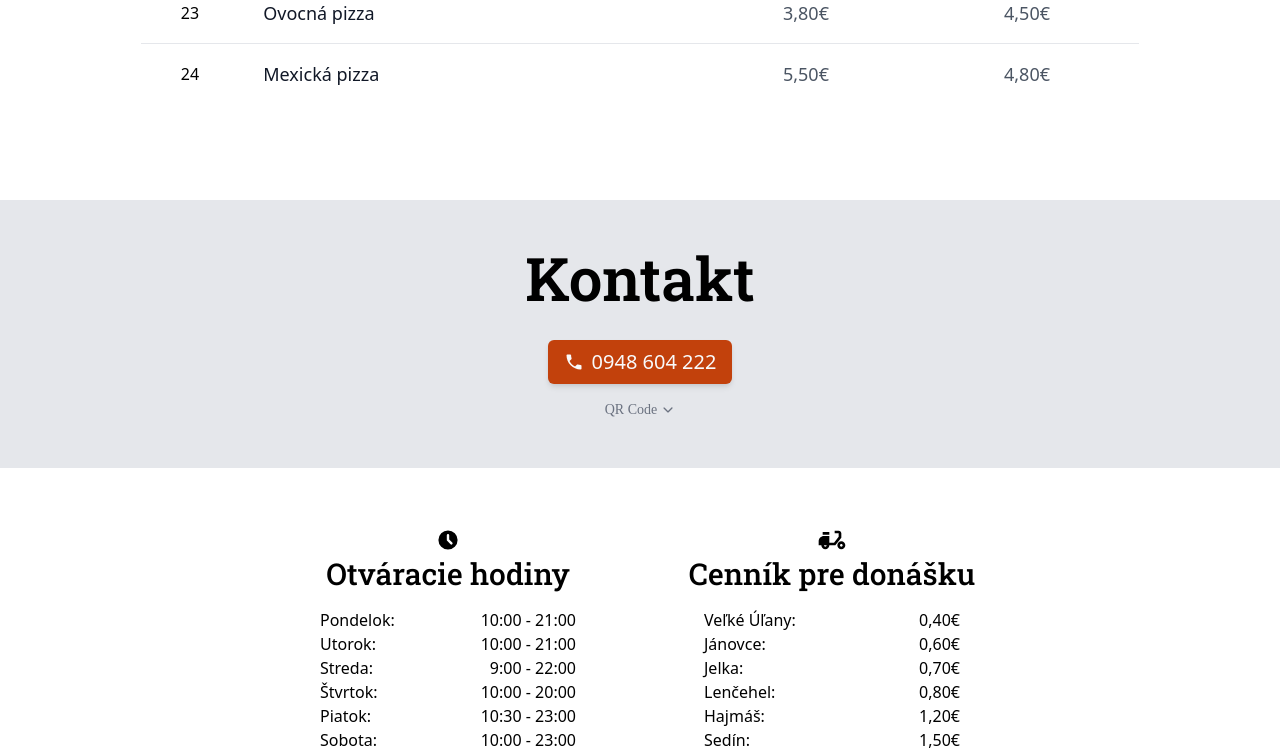
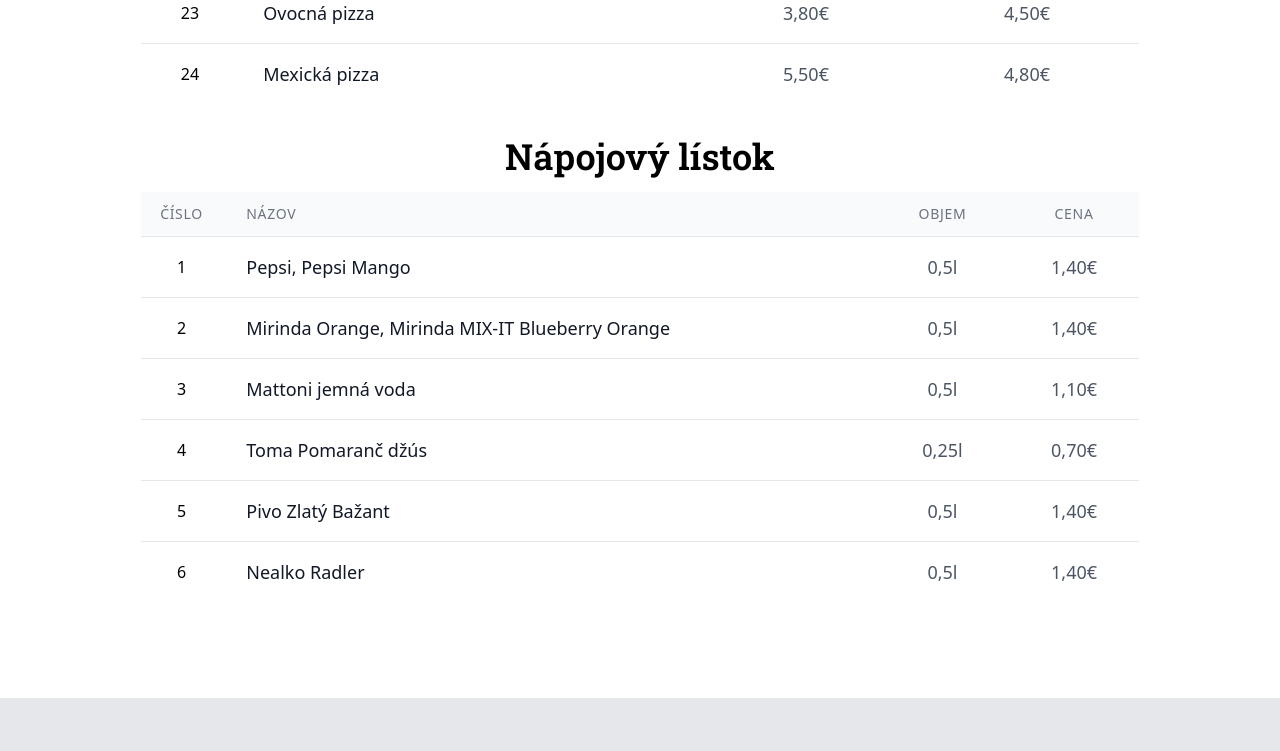
Before and after one commit to patrikkaprinay/pizza, a Next.js app: page / in a window 1280 px wide. Shown: the part 2520-3271 px from the top of the page. Built offline with nearby package versions, Linux system fonts and the light colour scheme; a web font is replaced by a local one.

Commit message:
added drink list

```diff
--- a/components/Menu.jsx
+++ b/components/Menu.jsx
@@ -1,13 +1,14 @@
 import Table from './Table'
-import { meals, columns } from '../data/menu_items'
+import { meals, meal_columns, drinks, drink_columns } from '../data/menu_items'
 
 const Menu = () => {
   return (
     <div
       id="menu"
-      className="py-20 md:py-24 container mx-auto sm:px-4 flex items-center justify-center flex-col"
+      className="py-20 md:py-24 container mx-auto sm:px-4"
       style={{ minHeight: '100vh' }}
     >
+      <div className="flex items-center justify-center flex-col">
         <h2 className="font-roboto-s font-semibold text-6xl text-center sm:text-left mb-4">
           Menu
         </h2>
@@ -16,7 +17,14 @@ const Menu = () => {
           <p>Pri objednávke pízz si možete zakúpiť rôzne druhy vín:</p>
           <p>biele, červené, ružové a ovocné víno.</p>
         </div>
-      <Table meals={meals} columns={columns} />
+        <Table items={meals} columns={meal_columns} />
+      </div>
+      <div className="flex items-center justify-center flex-col mt-8">
+        <h2 className="font-roboto-s font-semibold text-4xl text-center sm:text-left mb-4">
+          Nápojový lístok
+        </h2>
+        <Table items={drinks} columns={drink_columns} />
+      </div>
     </div>
   )
 }
--- a/components/Table.jsx
+++ b/components/Table.jsx
@@ -36,11 +36,12 @@ const Table = (props) => {
         </tr>
       </thead>
       <tbody className="bg-white divide-y divide-gray-200">
-        {props.meals.map((item) => (
+        {props.items.map((item) => (
           <React.Fragment key={item.id}>
             <tr
               key={item.id}
               onClick={() => {
+                if (item.description) {
                   if (opened.includes(item.id)) {
                     setOpened((oldArray) => [
                       ...oldArray.filter((id) => id != item.id),
@@ -48,15 +49,18 @@ const Table = (props) => {
                   } else {
                     setOpened((oldArray) => [...oldArray, item.id])
                   }
+                }
               }}
-              className={`hover:cursor-pointer hover:bg-gray-100 ${
-                opened.includes(item.id) ? 'bg-gray-200 ' : ''
-              }transition duration-150`}
+              className={`${
+                item.description
+                  ? 'hover:cursor-pointer hover:bg-gray-100 transition duration-150'
+                  : ''
+              }${opened.includes(item.id) ? 'bg-gray-200 ' : ''}`}
             >
               <td className="px-4 py-4 whitespace-nowrap hidden xs:table-cell align-middle text-center">
                 <div>{item.id}</div>
               </td>
-              <td className="pl-6 pr-3 sm:px-6 py-4 whitespace-nowrap">
+              <td className="pl-3 pr-3 sm:px-6 py-4 whitespace-nowrap">
                 <div className="flex items-center">
                   <div>
                     <div className="text-lg font-medium text-gray-900 whitespace-pre-wrap">
@@ -70,27 +74,26 @@ const Table = (props) => {
                         </p>
                       </div>
                     </div>
-                    <div className="text-sm text-gray-500 hidden md:block">
-                      {item.description}
-                    </div>
                   </div>
                 </div>
               </td>
               <td className="px-2 sm:px-6 py-4 whitespace-nowrap text-center text-lg">
-                <span className="text-gray-600">{item.big}€</span>
+                <span className="text-gray-600">
+                  {item.big ? item.big + '€' : item.amount + 'l'}
+                </span>
               </td>
               <td className="px-2 sm:px-6 py-4 whitespace-nowrap text-lg text-gray-600 text-center">
-                {item.small}€
+                {item.small ? item.small : item.price}€
               </td>
             </tr>
-            {opened.includes(item.id) && (
+            {opened.includes(item.id) && item.description && (
               <tr className="overflow-hidden">
                 <td className="hidden sm:table-cell"></td>
                 <td colSpan="4">
                   <div className="h-full w-full bg-gray-50 px-6 py-2 text-gray-700 text-sm">
-                    {item.ingredients}
+                    {item.description?.ingredients}
 
-                    {' ' + item.allergens}
+                    {' ' + item.description?.allergens}
                   </div>
                 </td>
               </tr>
--- a/data/menu_items.js
+++ b/data/menu_items.js
@@ -4,199 +4,284 @@ export const meals = [
     title: 'Margerita',
     small: '4,10',
     big: '3,50',
+    description: {
       allergens: '(1, 7)',
       ingredients: 'rajčinový pretlak, syr',
+    },
   },
   {
     id: 2,
     title: 'Šunková',
     small: '4,50',
     big: '3,80',
+    description: {
       allergens: '(1, 7)',
       ingredients: 'rajčinový pretlak, syr, šunka, kukurica',
+    },
   },
   {
     id: 3,
     title: 'Šunková s kuracím mäsom',
     small: '5,50',
     big: '4,80',
+    description: {
       allergens: '(1, 7)',
       ingredients:
         'rajčinový pretlak, syr, šunka, slanina, kur.mäso, kukurica, niva',
+    },
   },
   {
     id: 4,
     title: 'Salámová',
     small: '4,50',
     big: '3,80',
+    description: {
       allergens: '(1, 7)',
       ingredients: 'rajčinový pretlak, syr, salám, kukurica',
+    },
   },
   {
     id: 5,
     title: 'Šunkovo-Šampiňónová',
     small: '4,50',
     big: '3,80',
+    description: {
       allergens: '(1, 7)',
       ingredients: 'rajčinový pretlak, syr, šunka, šampiňóny',
+    },
   },
   {
     id: 6,
     title: 'Vegetariánska',
     small: '4,50',
     big: '3,80',
+    description: {
       allergens: '(1, 7)',
       ingredients: 'rajčinový pretlak, syr, šampiňóny, olivy, kukurica',
+    },
   },
   {
     id: 7,
     title: 'Tuniaková',
     small: '4,50',
     big: '3,80',
+    description: {
       allergens: '(1, 4, 7)',
       ingredients: 'rajčinový pretlak, syr, tuniak, cibuľa',
+    },
   },
   {
     id: 8,
     title: 'Hawai',
     small: '4,50',
     big: '3,80',
+    description: {
       allergens: '(1, 7)',
       ingredients: 'rajčinový pretlak, syr, šunka, ananás',
+    },
   },
   {
     id: 9,
     title: 'Klobásová',
     small: '4,50',
     big: '3,80',
+    description: {
       allergens: '(1, 7)',
       ingredients: 'rajčinový pretlak, syr, klobása, cibuľa',
+    },
   },
   {
     id: 10,
     title: 'Slaninová',
     small: '4,50',
     big: '3,80',
+    description: {
       allergens: '(1, 7)',
       ingredients: 'rajčinový pretlak, syr, slanina, cibuľa',
+    },
   },
   {
     id: 11,
     title: 'Syrová',
     small: '4,50',
     big: '3,80',
+    description: {
       allergens: '(1, 7)',
       ingredients: 'rajčinový pretlak, štyri druhy syra',
+    },
   },
   {
     id: 12,
     title: 'Pizza Milano',
     small: '5,50',
     big: '4,80',
+    description: {
       allergens: '(1, 3, 7)',
       ingredients:
         'rajčinový pretlak, syr, šunka, slanina, klobása, vajce, kukurica, cibuľa',
+    },
   },
   {
     id: 13,
     title: 'Kuracia',
     small: '5,10',
     big: '4,40',
+    description: {
       allergens: '(1, 7)',
       ingredients: 'rajčinový pretlak, syr, kuracia mäso, cibuľa, kukurica',
+    },
   },
   {
     id: 14,
     title: 'Pálivá',
     small: '5,10',
     big: '4,40',
+    description: {
       allergens: '(1, 7)',
       ingredients: 'rajčinový pretlak, syr, pikantná saláma, feferóny',
+    },
   },
   {
     id: 15,
     title: 'Nivová s olivami',
     small: '5,10',
     big: '4,40',
+    description: {
       allergens: '(1, 7)',
       ingredients: 'rajčinový pretlak, syr, niva, olivy, šampiňóny',
+    },
   },
   {
     id: 16,
     title: 'Bryndzová',
     small: '5,10',
     big: '4,40',
+    description: {
       allergens: '(1, 7)',
       ingredients: 'smotanový základ, syr, bryndza, slanina, cibuľa',
+    },
   },
   {
     id: 17,
     title: 'Prosciutto ',
     small: '5,10',
     big: '4,40',
+    description: {
       allergens: '(1, 7)',
       ingredients: 'rajčinový pretlak, syr, prosciutto, kukurica',
+    },
   },
   {
     id: 18,
     title: 'Špenátová so slaninou',
     small: '4,50',
     big: '3,80',
+    description: {
       allergens: '(1, 3, 7)',
       ingredients: 'Špenát, slanina, vajce, syr',
+    },
   },
   {
     id: 19,
     title: 'Špenátová so šunkou',
     small: '4,50',
     big: '3,80',
+    description: {
       allergens: '(1, 7)',
       ingredients: 'smotanový základ, špenát, šunka, šampiňóny, syr',
+    },
   },
   {
     id: 20,
     title: 'Sedliacka',
     small: '5,10',
     big: '4,40',
+    description: {
       allergens: '(1, 7)',
       ingredients:
         'rajčinový pretlak, syr, slanina, klobása, cibuľa, baranie rohy',
+    },
   },
   {
     id: 21,
     title: 'Šunková s artičokmi',
     small: '5,10',
     big: '4,40',
+    description: {
       allergens: '(1, 7)',
-    ingredients: 'rajčinový pretlak, syr, šunka, šampiňóny, artičoky, kukurica',
+      ingredients:
+        'rajčinový pretlak, syr, šunka, šampiňóny, artičoky, kukurica',
+    },
   },
   {
     id: 22,
     title: 'Šunkovo-salámová',
     small: '5,10',
     big: '4,40',
+    description: {
       allergens: '(1, 7)',
       ingredients:
         'rajčinový pretlak, chilli omáčka, šunka, pálivá saláma, mexická fazuľa, syr',
+    },
   },
   {
     id: 23,
     title: 'Ovocná pizza',
     small: '4,50',
     big: '3,80',
+    description: {
       allergens: '(1, 7)',
       ingredients: 'rajčinový pretlak, šunka, salám, šampióny, feferóny, syr',
+    },
   },
   {
     id: 24,
     title: 'Mexická pizza',
     small: '4,80',
     big: '5,50',
+    description: {
       allergens: '(1, 7)',
       ingredients: 'čokoládový základ, lesná zmes, práškový cukor',
     },
+  },
 ]
-export const columns = [
+export const drinks = [
+  { id: 1, title: 'Pepsi, Pepsi Mango', amount: '0,5', price: '1,40' },
+  {
+    id: 2,
+    title: 'Mirinda Orange, Mirinda MIX-IT Blueberry Orange',
+    amount: '0,5',
+    price: '1,40',
+  },
+  { id: 3, title: 'Mattoni jemná voda', amount: '0,5', price: '1,10' },
+  { id: 4, title: 'Toma Pomaranč džús', amount: '0,25', price: '0,70' },
+  { id: 5, title: 'Pivo Zlatý Bažant', amount: '0,5', price: '1,40' },
+  { id: 6, title: 'Nealko Radler', amount: '0,5', price: '1,40' },
+]
+
+export const drink_columns = [
+  {
+    id: 1,
+    title: 'Číslo',
+  },
+  {
+    id: 2,
+    title: 'Názov',
+    center: false,
+  },
+  {
+    id: 3,
+    title: 'Objem',
+    suffix: 'l',
+  },
+  {
+    id: 4,
+    title: 'Cena',
+    suffix: '€',
+  },
+]
+
+export const meal_columns = [
   {
     id: 1,
     title: 'Číslo',
@@ -209,9 +294,11 @@ export const columns = [
   {
     id: 3,
     title: 'Malá 350g',
+    suffix: '€',
   },
   {
     id: 4,
     title: 'Veľká 450g',
+    suffix: '€',
   },
 ]
```
Lines whose indentation alone changed are shown as unchanged.
